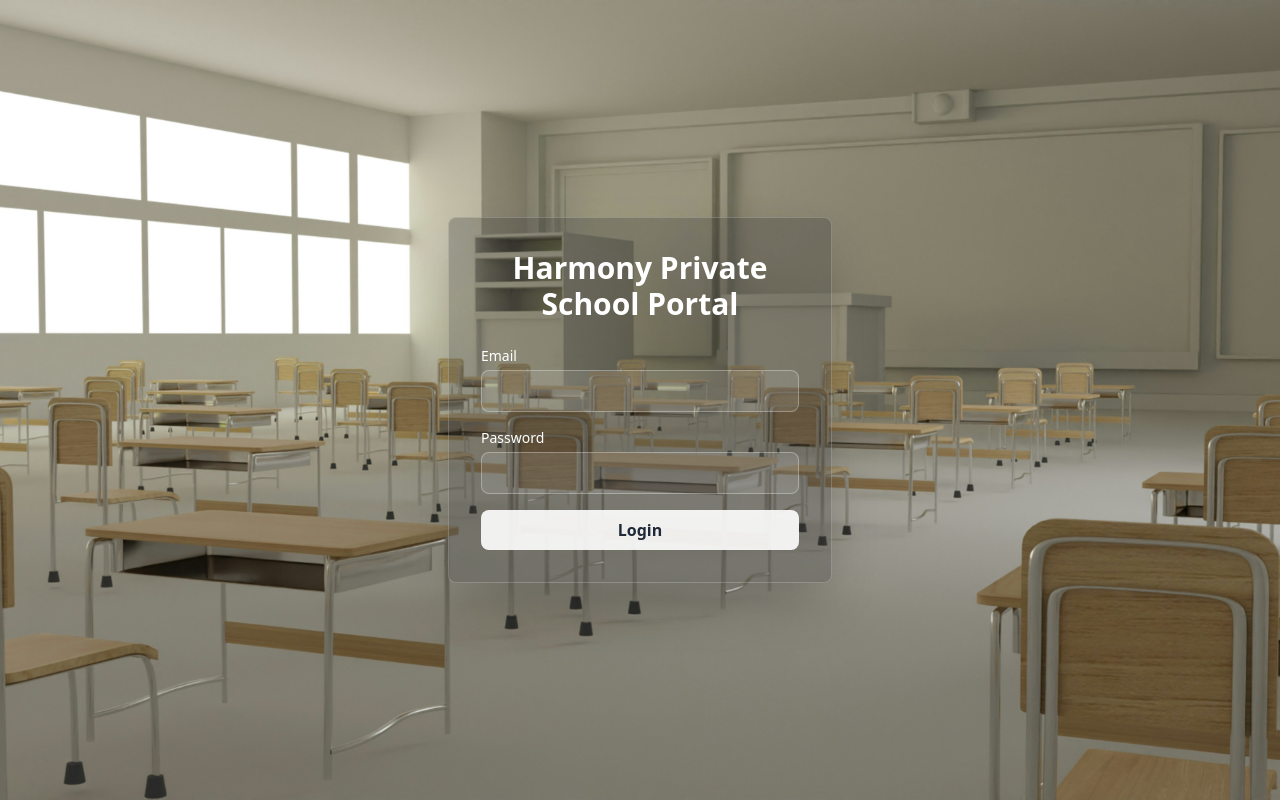
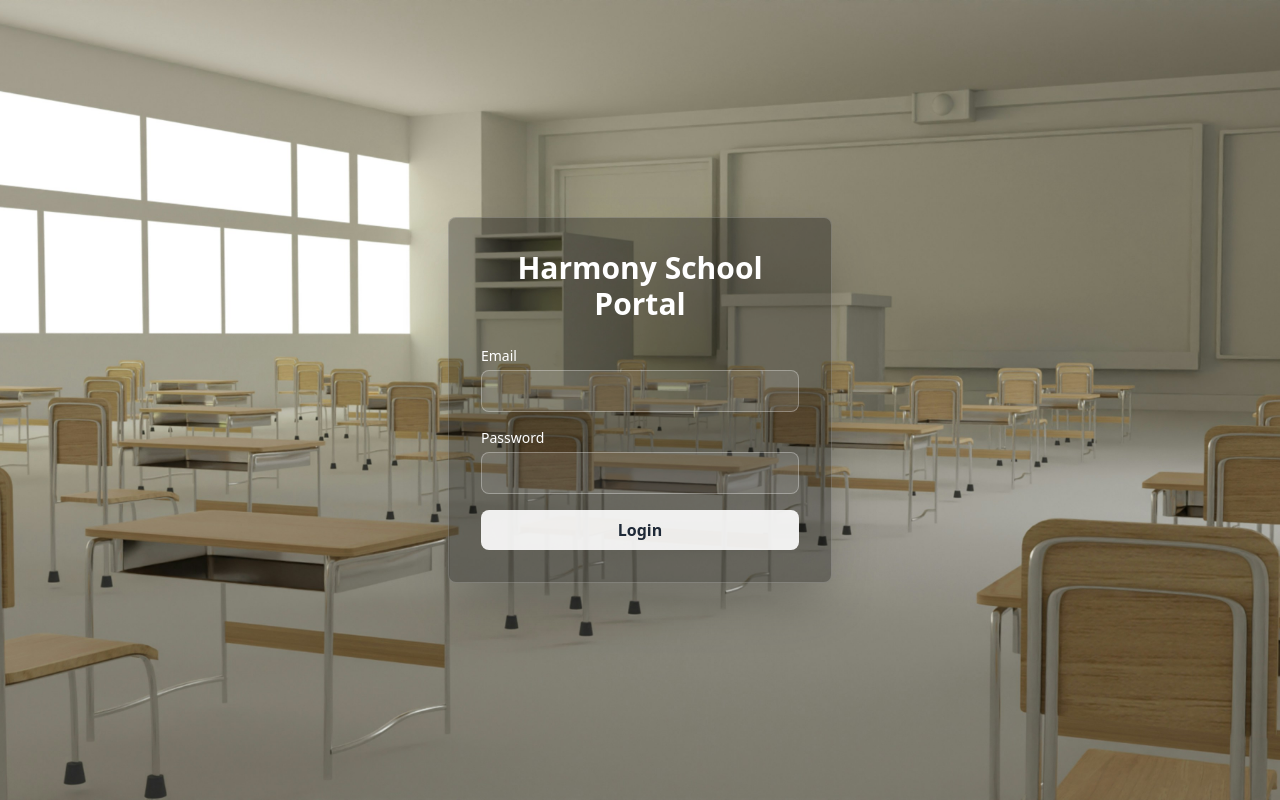
Before and after one commit to Xomo-rgb/harmony-school-system, a Flask app: page /login in a window 1280 px wide. Run offline with Flask 3, Linux system fonts and the light colour scheme; some libraries are stand-ins or nearby versions.

```diff
--- a/templates/login.html
+++ b/templates/login.html
@@ -7,7 +7,7 @@
     <script src="https://cdn.tailwindcss.com"></script>
     <style>
         /* --- THE FIX IS HERE --- */
-        /* We create a rule for the body tag */
+        /* We create a CSS rule for the body tag itself */
         body {
             background-image: url("{{ url_for('static', filename='images/login-bg.jpg') }}");
             background-size: cover;
@@ -15,19 +15,19 @@
         }
 
         .transparent-box {
-            background-color: rgba(56, 56, 56, 0.3);
+            background-color: rgba(0, 0, 0, 0.3);
             border: 1px solid rgba(255, 255, 255, 0.2);
         }
     </style>
 </head>
-<!-- The body tag is now clean, with no style attribute -->
+<!-- The body tag is now clean and has no style attribute -->
 <body>
 
     <div class="min-h-screen flex items-center justify-center">
 
         <div class="transparent-box shadow-2xl rounded-lg p-8 w-full max-w-sm text-white">
 
-            <h2 class="text-3xl font-bold mb-6 text-center">Harmony Private School Portal</h2>
+            <h2 class="text-3xl font-bold mb-6 text-center">Harmony School Portal</h2>
 
             {% with messages = get_flashed_messages(with_categories=true) %}
               {% if messages %}
```
